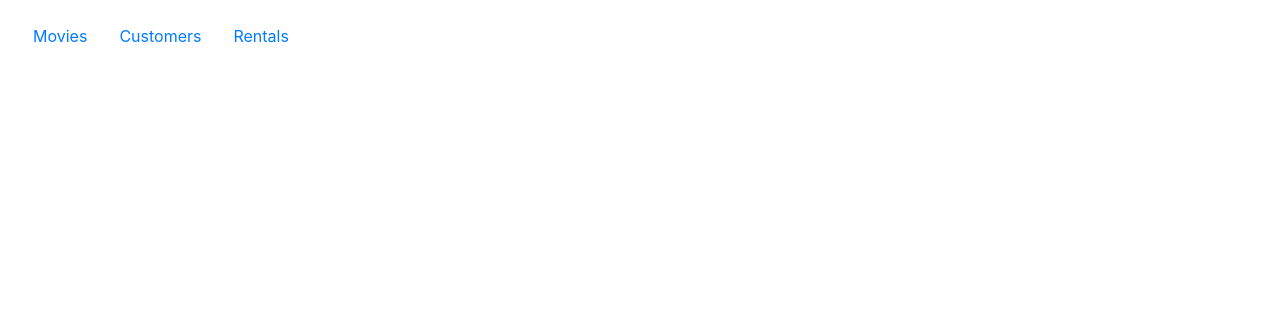
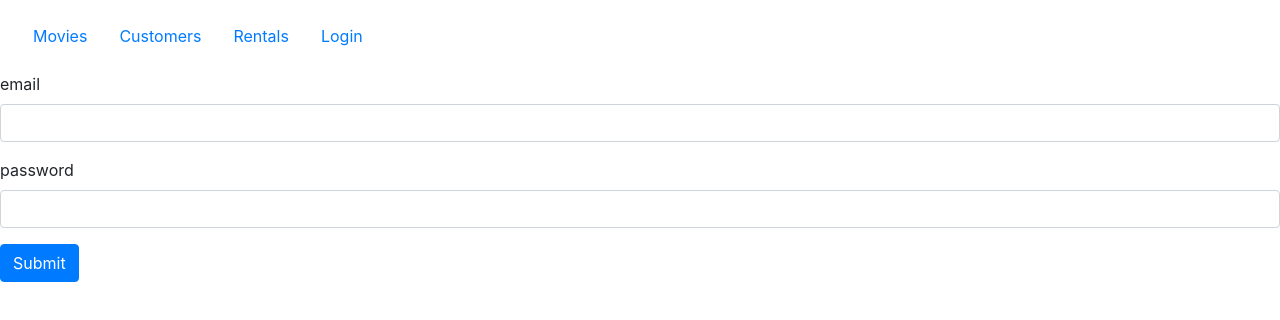
Before and after one commit to gokulakrishnan97/react-movie-app, a React (Create React App) app: page /login in a window 1280 px wide. Shown: the top 320 px of the page. Built offline with nearby package versions, Linux system fonts and the light colour scheme.

Commit message:
Added Login Functionality

```diff
--- a/src/App.js
+++ b/src/App.js
@@ -5,7 +5,8 @@ import Movie from './movie/movie';
 import MovieDetail from './movie/movie-detail';
 import Rental from './rentals/rental';
 import Customer from './customers/customer';
-import {Switch, Route} from 'react-router-dom';
+import Form from './login/login-component';
+import {Switch, Route, Redirect} from 'react-router-dom';
 import NavBar from './util/navbar';
 
 
@@ -16,11 +17,12 @@ function App() {
         <NavBar />
       </div>
       <Switch>
-        <Route path = '/movies/:id' component = {MovieDetail} />
-        <Route path = '/movies' component = {Movie} />
-        <Route path = '/customers' component = {Customer} />
-        <Route path = '/rentals' component = {Rental} />
-
+        <Route path = '/movies/:id' component = { MovieDetail } />
+        <Route path = '/movies' component = { Movie } />
+        <Route path = '/customers' component = { Customer } />
+        <Route path = '/rentals' component = { Rental } />
+        <Route path = '/login' component = { Form } />
+        <Redirect from='/' to='/movies' />
       </Switch>
     </React.Fragment>
   );
--- /dev/null
+++ b/src/common/login.js
@@ -0,0 +1,22 @@
+import React from 'react';
+import _ from 'lodash';
+
+const Login = (props) =>{
+  let { value, name, onHandleChange, errors } = props
+  return (
+    <div className="form-group">
+      <label for={ value }>{ value } </label>
+      <input
+        type= { value }
+        name = { name }
+        onChange = { onHandleChange }
+        className="form-control"
+        id={value}
+        aria-describedby="emailHelp" />
+        { errors && <p className = "alert alert-danger">{ errors }</p> }
+    </div>
+
+  )
+}
+
+export default Login;
--- /dev/null
+++ b/src/login/login-component.js
@@ -0,0 +1,70 @@
+import React, { Component  } from 'react';
+import Login from '../common/login';
+
+export default class Form extends Component{
+
+  constructor(props) {
+   super();
+  }
+
+  state ={
+    account:{
+      userName: "",
+      password: ""
+    },
+    errors:{}
+  }
+
+  validateError = () =>{
+    let errors = {};
+    let { account } = this.state;
+    if(account.userName === ''){
+      errors.email = 'Email is required';
+    }
+    if(account.password === ''){
+      errors.password = 'Password is required';
+    }
+    return Object.keys(errors).length === 0? null: errors;
+  }
+  handleSubmit = (e) => {
+    e.preventDefault();
+    let errors = this.validateError();
+    this.setState({ errors: errors || {} });
+  }
+
+  handleChange = (e) => {
+    console.log(e.target.value);
+    let account = {...this.state.account};
+    account[e.target.name] = e.target.value;
+    this.setState({ account });
+  }
+
+  render(){
+    let { errors } = this.state;
+    return(
+    <div>
+      <form onSubmit={ this.handleSubmit }>
+        <Login
+          name="userName"
+          value = "email"
+          onHandleChange = { this.handleChange }
+          errors = { errors.email }/>
+        <Login
+          name="password"
+          value = "password"
+          onHandleChange = { this.handleChange }
+          errors = { errors.password } />
+        {/* <div className="form-group">
+          <label for="exampleInputEmail1">Email address</label>
+          <input type="email" name = "userName" onChange = { this.handleChange } className="form-control" id="exampleInputEmail1" aria-describedby="emailHelp" />
+        </div>
+        <div className="form-group">
+          <label for="exampleInputPassword1">Password</label>
+          <input type="password" name = "password" onChange = { this.handleChange }className="form-control" id="exampleInputPassword1" />
+        </div> */}
+        <button type="submit" className="btn btn-primary">Submit</button>
+        </form>
+    </div>
+  );
+  }
+}
--- a/src/movie/movie-detail.js
+++ b/src/movie/movie-detail.js
@@ -2,8 +2,11 @@ import React from 'react';
 
 const MovieDetail = (props) => {
   console.log(props);
+  let { match } = props;
+  let id = match.params.id;
+  console.log(id);
   return (
-    <h2>Movie Detail</h2>
+    <h2>{ id }</h2>
    );
 }
 
--- a/src/movie/movie.js
+++ b/src/movie/movie.js
@@ -59,7 +59,11 @@ export default class Movie extends Component{
       <div>
         <div className='container row m-4'>
           <div className='col-3'>
-            <FilterList filterResult = {this.filterResult} genres = { this.state.genres } selectedGenre = {this.state.selectedGenre} selectGenre = {this.handleGenre}/>
+            <FilterList
+              filterResult = {this.filterResult}
+              genres = { this.state.genres }
+              selectedGenre = {this.state.selectedGenre}
+              selectGenre = {this.handleGenre}/>
           </div>
           <div className='col'>
             <MovieTable
--- a/src/util/navbar.js
+++ b/src/util/navbar.js
@@ -8,6 +8,7 @@ const NavBar = () => {
         <NavLink className = 'nav-item nav-link' to="/movies">Movies</NavLink>
         <NavLink className = 'nav-item nav-link' to="/customers">Customers</NavLink>
         <NavLink className = 'nav-item nav-link' to="/rentals">Rentals</NavLink>
+        <NavLink className = 'nav-item nav-link' to="/login"> Login </NavLink>
       </div>
     </div>
    );
```
